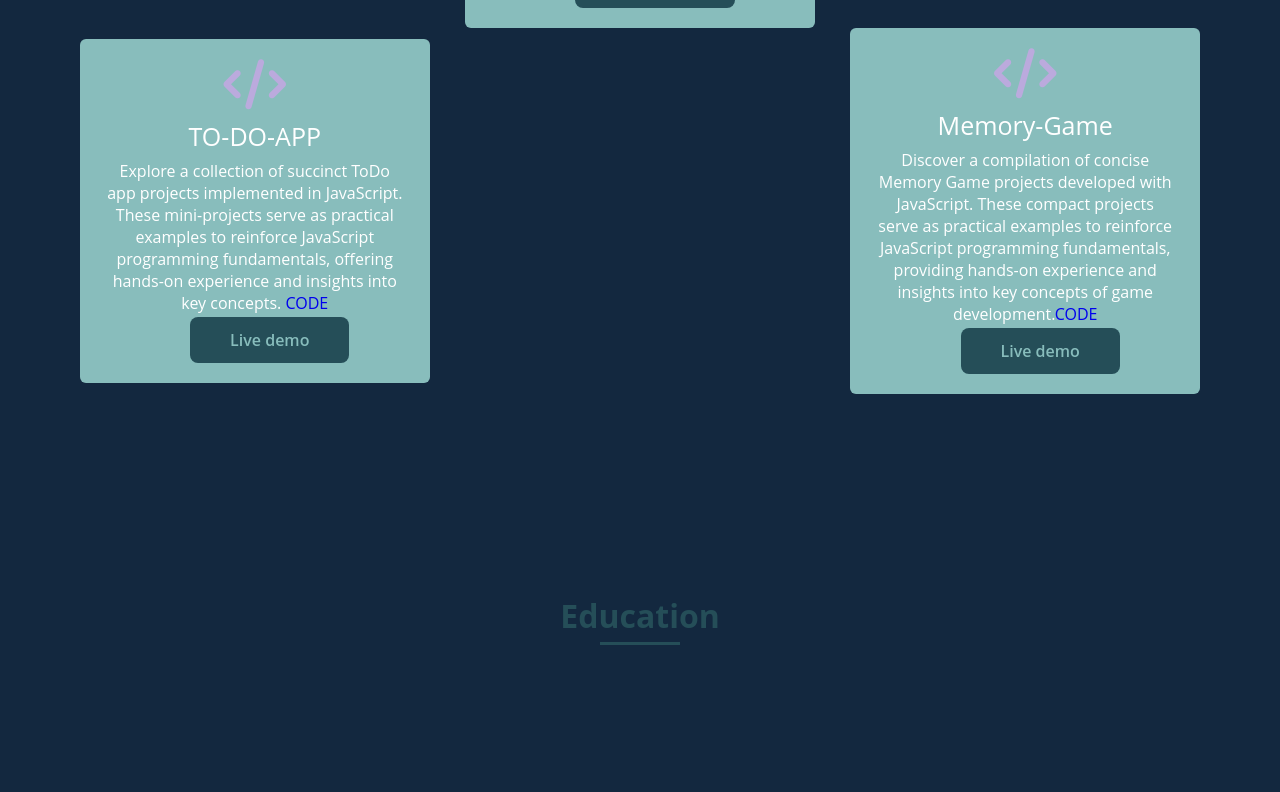
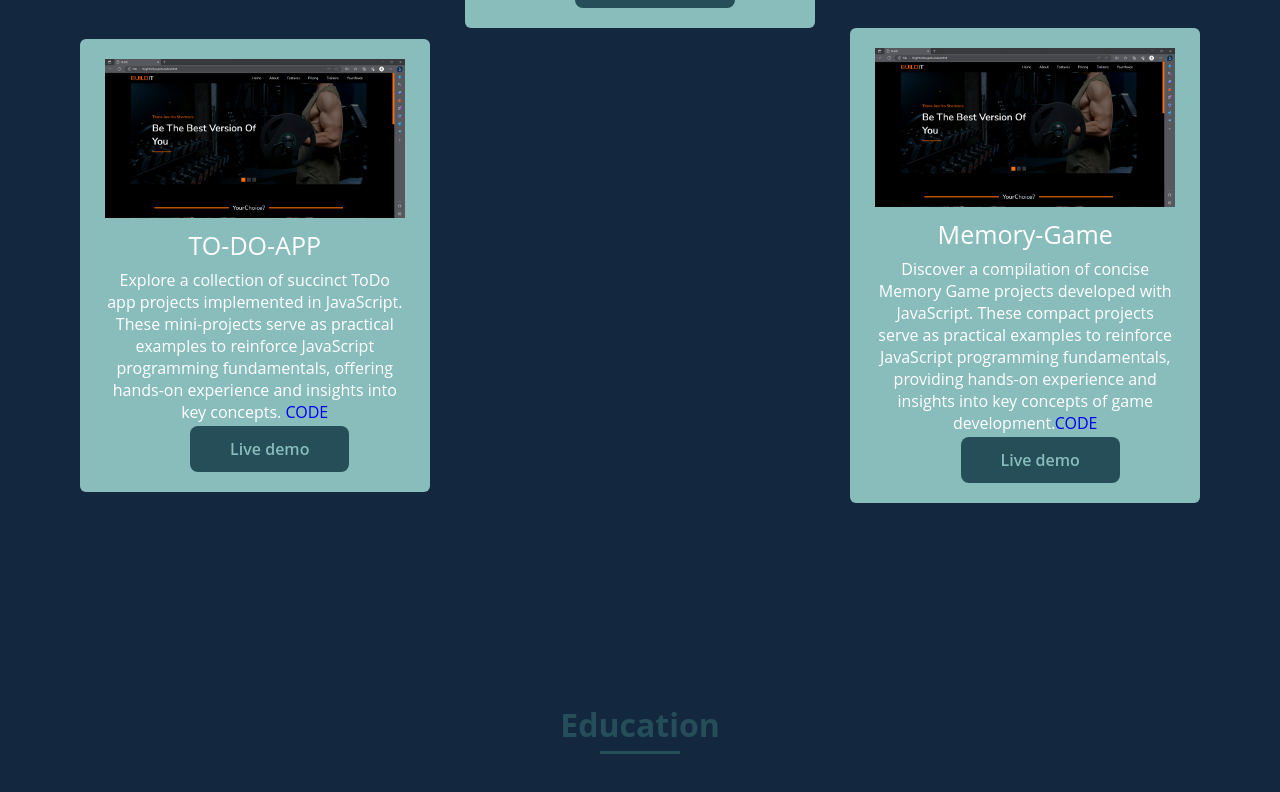
Before and after one commit to nithish26123/nithish26123.github.io, a plain HTML site: page index.html in a window 1280 px wide. Shown: the part 2997-3789 px from the top of the page. Drawn offline with nearby package versions, Linux system fonts and the light colour scheme.

Commit message:
Update index.html

```diff
--- a/index.html
+++ b/index.html
@@ -201,7 +201,7 @@
                 </div>
                 <div class="card about-img">
                     <div class="box">
-                        <i class="fas fa-code"></i>
+                        <img src="assets/img/build.png" width="750px" height="700px"></img>
                         <div class="text">TO-DO-APP</div>
                         <p>Explore a collection of succinct ToDo app projects implemented in JavaScript. These mini-projects serve as practical examples to reinforce JavaScript programming fundamentals, offering hands-on experience and insights into key concepts. <a href=https://github.com/nithish26123/TO-DO  >CODE</a></p>
                         <div class="button1">
@@ -211,7 +211,7 @@
                </div>
                 <div class="card about-img">
                     <div class="box">
-                        <i class="fas fa-code"></i>
+                        <img src="assets/img/build.png" width="750px" height="700px"></img>
                         <div class="text">Memory-Game</div>
                         <p>
 Discover a compilation of concise Memory Game projects developed with JavaScript. These compact projects serve as practical examples to reinforce JavaScript programming fundamentals, providing hands-on experience and insights into key concepts of game development.<a href="https://github.com/nithish26123/Memory_game"  >CODE</a></p>
```
